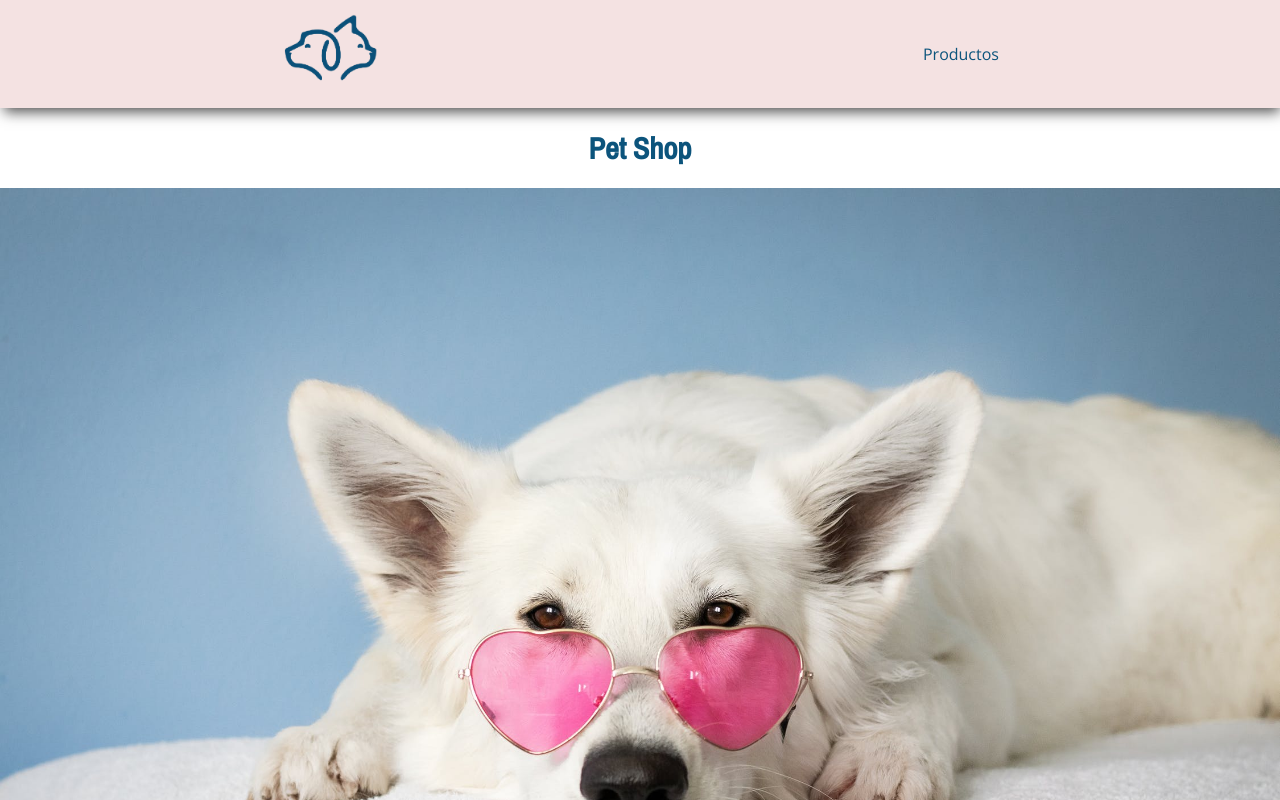
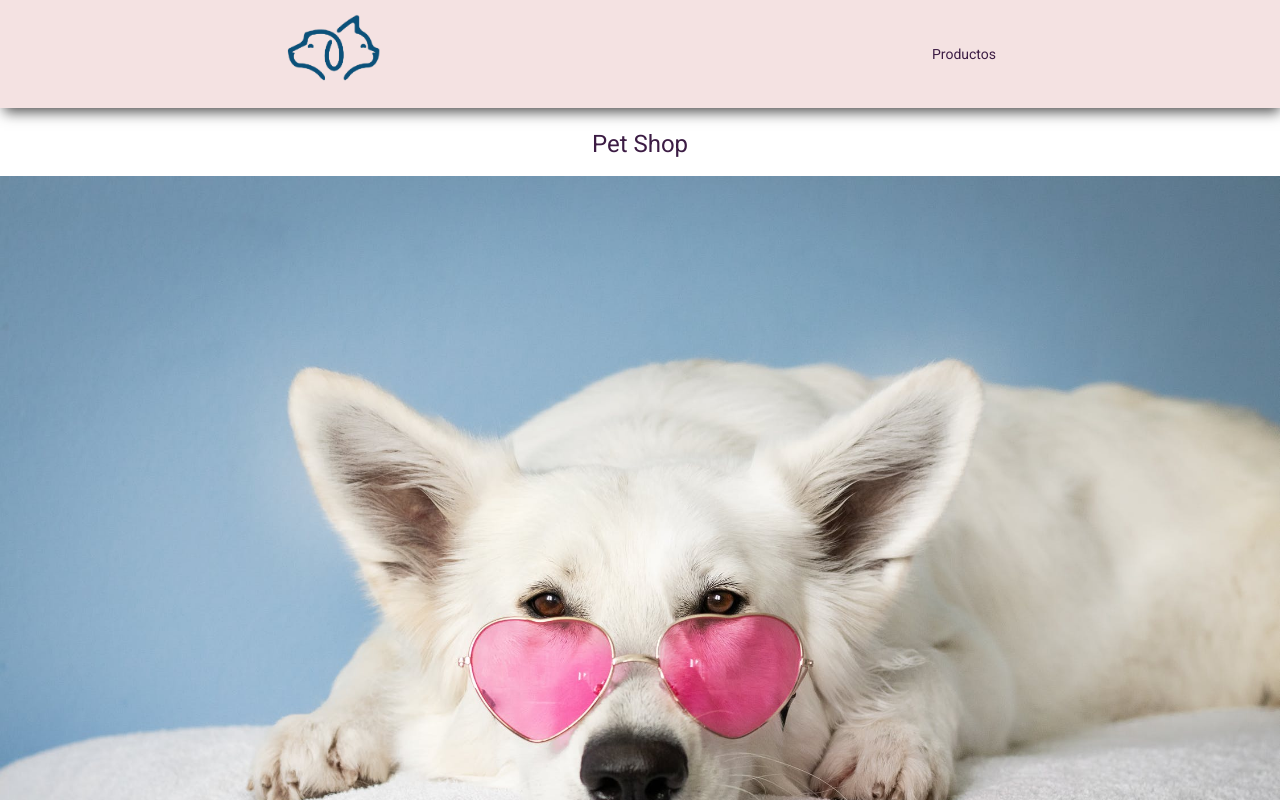
Before and after one commit to oriananohemi/pet-shop, an Angular app: page /home in a window 1280 px wide. Shown: the top 800 px of the page. Built offline with nearby package versions, Linux system fonts and the light colour scheme.

Commit message:
agregar material design

```diff
--- a/angular.json
+++ b/angular.json
@@ -28,6 +28,7 @@
               "src/assets"
             ],
             "styles": [
+              "./node_modules/@angular/material/prebuilt-themes/indigo-pink.css",
               "src/styles.scss"
             ],
             "scripts": []
@@ -92,6 +93,7 @@
               "src/assets"
             ],
             "styles": [
+              "./node_modules/@angular/material/prebuilt-themes/indigo-pink.css",
               "src/styles.scss"
             ],
             "scripts": []
@@ -123,6 +125,7 @@
           }
         }
       }
-    }},
+    }
+  },
   "defaultProject": "store"
 }
--- a/package.json
+++ b/package.json
@@ -12,10 +12,12 @@
   "private": true,
   "dependencies": {
     "@angular/animations": "~10.1.2",
+    "@angular/cdk": "^10.2.3",
     "@angular/common": "~10.1.2",
     "@angular/compiler": "~10.1.2",
     "@angular/core": "~10.1.2",
     "@angular/forms": "~10.1.2",
+    "@angular/material": "^10.2.3",
     "@angular/platform-browser": "~10.1.2",
     "@angular/platform-browser-dynamic": "~10.1.2",
     "@angular/router": "~10.1.2",
--- a/src/index.html
+++ b/src/index.html
@@ -6,8 +6,10 @@
   <base href="/">
   <meta name="viewport" content="width=device-width, initial-scale=1">
   <link rel="icon" type="image/x-icon" href="./assets/images/logo.png">
+  <link href="https://fonts.googleapis.com/css?family=Roboto:300,400,500&display=swap" rel="stylesheet">
+  <link href="https://fonts.googleapis.com/icon?family=Material+Icons" rel="stylesheet">
 </head>
-<body>
+<body class="mat-typography">
   <app-root></app-root>
 </body>
 </html>
--- a/src/styles.scss
+++ b/src/styles.scss
@@ -1,5 +1,12 @@
 @import url('https://fonts.googleapis.com/css2?family=Archivo+Narrow:wght@500&family=Open+Sans&display=swap');
 @import 'swiper/swiper-bundle.css';
+
+html, body { height: 100%; }
+body {
+  margin: 0;
+  font-family: Roboto, "Helvetica Neue", sans-serif;
+  color: var(--primary)
+}
 
 :root {
   --primary: #3c1c44;
@@ -12,15 +19,6 @@ a {
   color: inherit;
   text-decoration: none;
 }
-
-
-body {
-  font-family: 'Open Sans', sans-serif;
-  color: var(--letter);
-  margin: 0;
-  padding: 0;
-}
-
 .title {
   font-family: 'Archivo Narrow', sans-serif;
   font-size: 30px;
```
Also changed, not shown: src/app/material/material.module.ts (added, +12 -0 lines), 1 other file (tests, documents, lock files or other folders).
